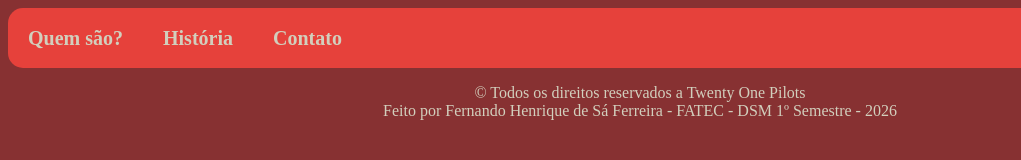
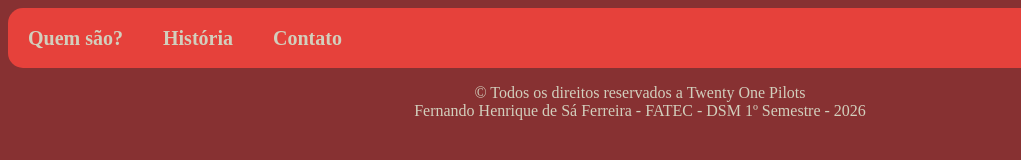
Before and after one commit to fesafer/21pilots-site, a plain HTML site: page contato.html in a window 1280 px wide. Shown: the full height of the page, 0-1021 px from the left. Drawn offline with Linux system fonts and the light colour scheme; a web font is replaced by a local one.

Commit message:
Atualização do footer 2

```diff
--- a/contato.html
+++ b/contato.html
@@ -22,7 +22,7 @@
 
     <footer>
         <p style="display: block; text-align: center;">© Todos os direitos reservados a Twenty One Pilots <br>
-        Feito por Fernando Henrique de Sá Ferreira - FATEC - DSM 1º Semestre - 2026</p>
+        Fernando Henrique de Sá Ferreira - FATEC - DSM 1º Semestre - 2026</p>
 
     </footer>
 </body>
```
Also changed, not shown: historia.html (+1 -1 lines), index.html (+1 -1 lines).
